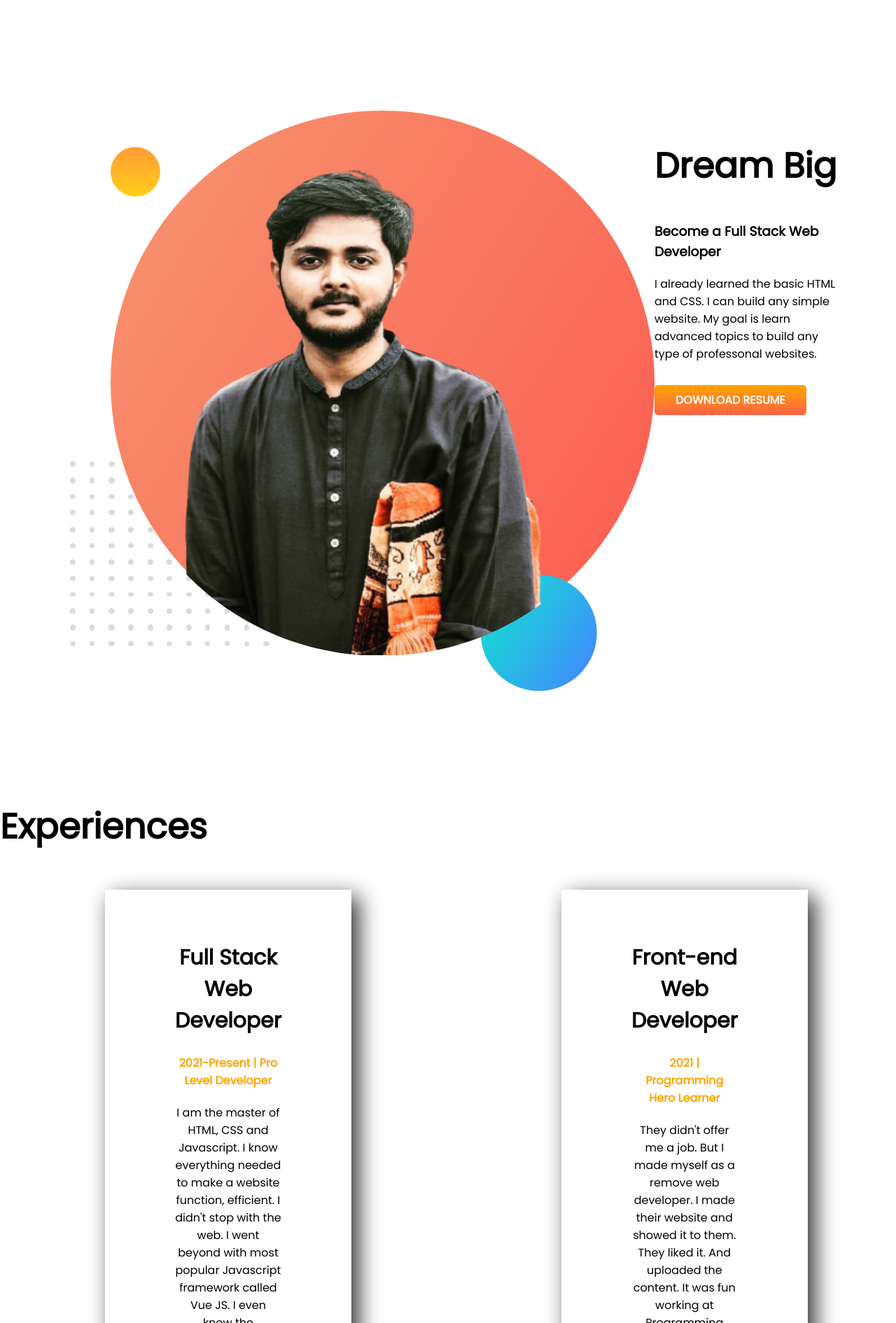
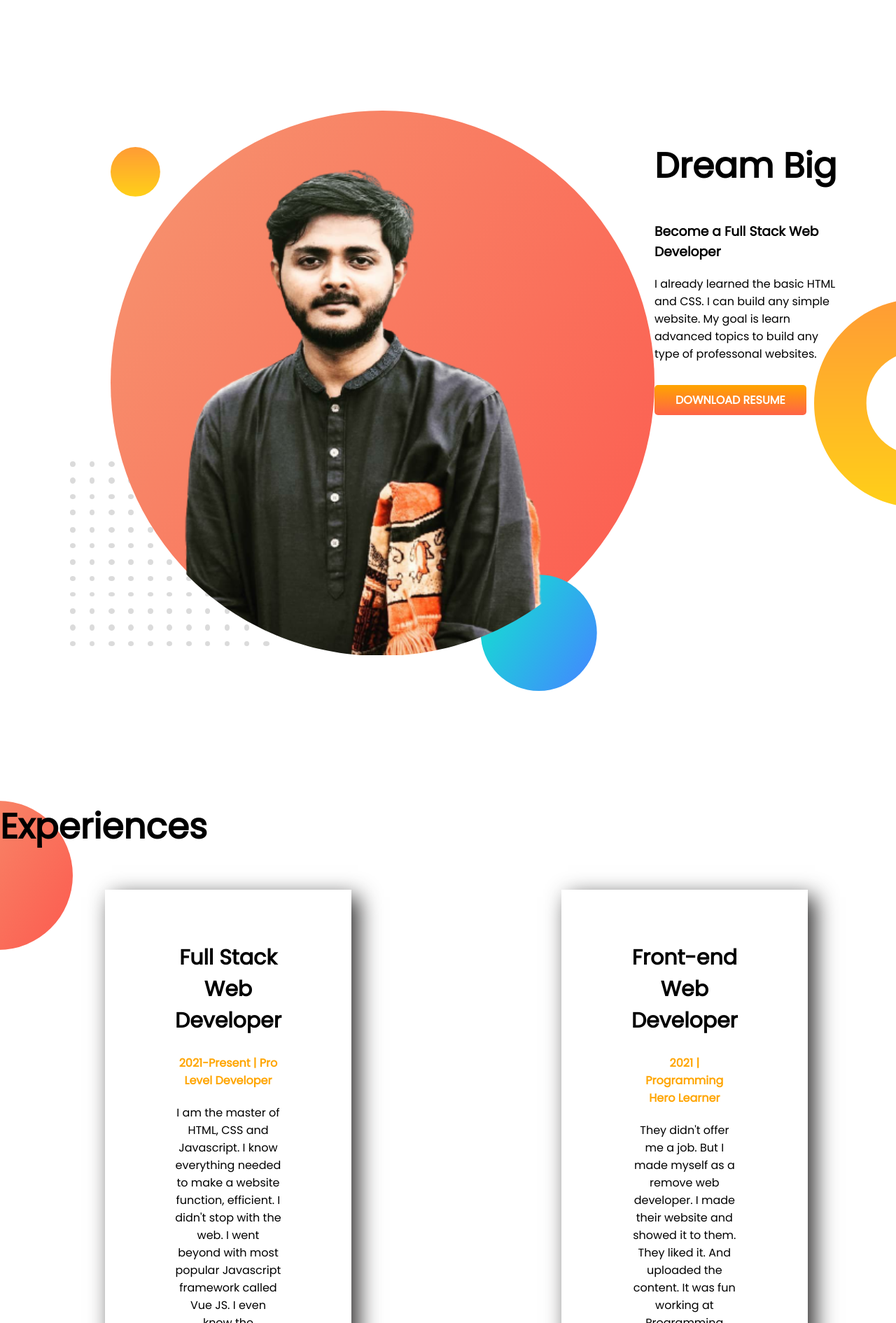
Before and after one commit to faysal26/faysal-portfolio, a plain HTML site: page index.html in a window 1280 px wide. Shown: the part 910-2800 px from the top of the page at 70% size. Drawn offline with Linux system fonts and the light colour scheme.

Commit message:
background image added

```diff
--- a/css/style.css
+++ b/css/style.css
@@ -30,18 +30,18 @@ h2{
   border-radius: 5px;
 }
 .top-banner {
-  background-image: url(./image/top-banner.png);
+  background-image: url(/image/top-banner.png);
   background-repeat: no-repeat;
 }
 .dream-banner {
   margin-top: 80px;
-  background-image: url(./image/dream-bg.png);
+  background-image: url(/image/dream-bg.png);
   background-repeat: no-repeat;
   background-position: right;
   margin-bottom: 150px;
 }
 .exp-banner{
-    background-image: url(./image/exp-bg.png);
+    background-image: url(/image/exp-bg.png);
     background-repeat: no-repeat;
 }
 .sec-page {
```
